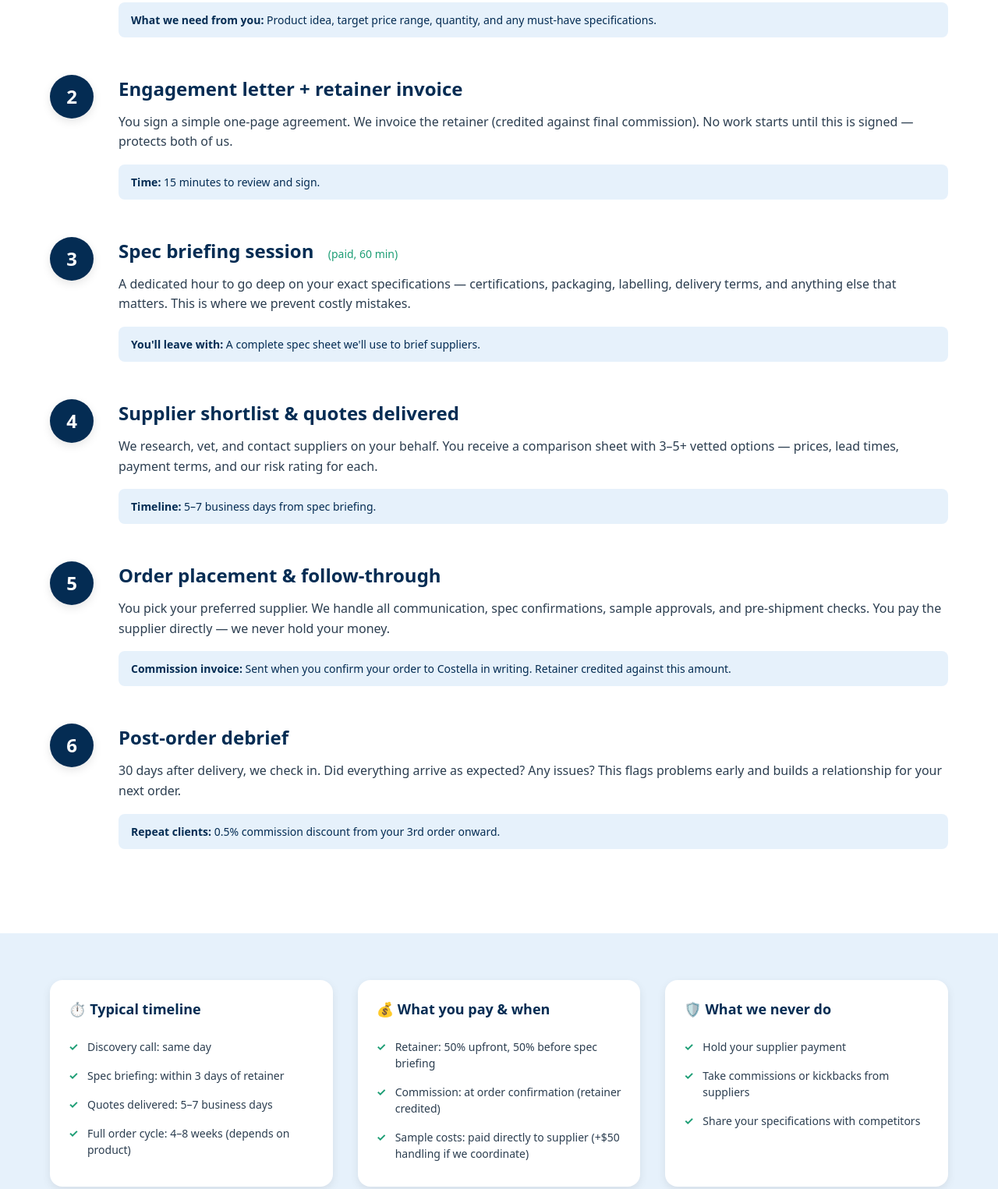
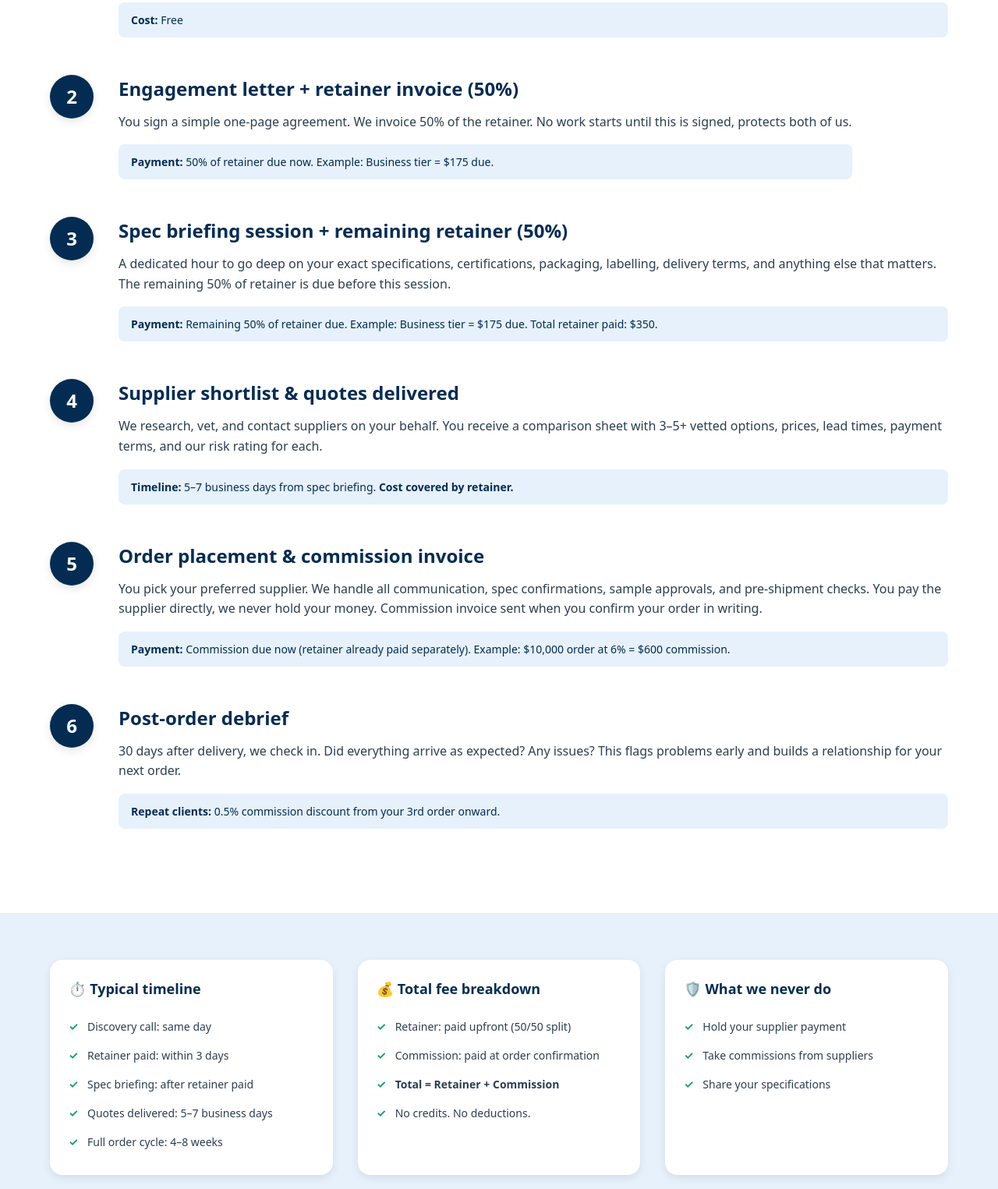
Before and after one commit to siro-devops/costella-website, a plain HTML site: page how-it-works.html in a window 1280 px wide. Shown: the part 556-2081 px from the top of the page at 78% size. Drawn offline with Linux system fonts and the light colour scheme.

Commit message:
Update how-it-works.html with new content

```diff
--- a/how-it-works.html
+++ b/how-it-works.html
@@ -13,7 +13,7 @@
         <div class="container header-container">
             <div class="logo">
                 <span class="logo-text">Costella</span>
-                <span class="logo-tagline">Sourced right. Every time.</span>
+                <span class="logo-tagline">We speak to factories so you don't have to.</span>
             </div>
             <nav>
                 <button class="mobile-menu-btn" id="mobileMenuBtn">☰</button>
@@ -47,7 +47,7 @@
                             <h3>Discovery call <span class="step-free">(free, 30 min)</span></h3>
                             <p>We hop on a call to understand your product, quantity, budget, and timeline. No pressure. No obligation. We'll recommend the right service tier for your needs.</p>
                             <div class="step-detail">
-                                <strong>What we need from you:</strong> Product idea, target price range, quantity, and any must-have specifications.
+                                <strong>Cost:</strong> Free
                             </div>
                         </div>
                     </div>
@@ -56,10 +56,10 @@
                     <div class="process-step">
                         <div class="step-number">2</div>
                         <div class="step-content">
-                            <h3>Engagement letter + retainer invoice</h3>
-                            <p>You sign a simple one-page agreement. We invoice the retainer (credited against final commission). No work starts until this is signed — protects both of us.</p>
+                            <h3>Engagement letter + retainer invoice (50%)</h3>
+                            <p>You sign a simple one-page agreement. We invoice 50% of the retainer. No work starts until this is signed, protects both of us.</p>
                             <div class="step-detail">
-                                <strong>Time:</strong> 15 minutes to review and sign.
+                                <strong>Payment:</strong> 50% of retainer due now. Example: Business tier = $175 due.
                             </div>
                         </div>
                     </div>
@@ -68,10 +68,10 @@
                     <div class="process-step">
                         <div class="step-number">3</div>
                         <div class="step-content">
-                            <h3>Spec briefing session <span class="step-free">(paid, 60 min)</span></h3>
-                            <p>A dedicated hour to go deep on your exact specifications — certifications, packaging, labelling, delivery terms, and anything else that matters. This is where we prevent costly mistakes.</p>
+                            <h3>Spec briefing session + remaining retainer (50%)</h3>
+                            <p>A dedicated hour to go deep on your exact specifications, certifications, packaging, labelling, delivery terms, and anything else that matters. The remaining 50% of retainer is due before this session.</p>
                             <div class="step-detail">
-                                <strong>You'll leave with:</strong> A complete spec sheet we'll use to brief suppliers.
+                                <strong>Payment:</strong> Remaining 50% of retainer due. Example: Business tier = $175 due. Total retainer paid: $350.
                             </div>
                         </div>
                     </div>
@@ -81,9 +81,9 @@
                         <div class="step-number">4</div>
                         <div class="step-content">
                             <h3>Supplier shortlist & quotes delivered</h3>
-                            <p>We research, vet, and contact suppliers on your behalf. You receive a comparison sheet with 3–5+ vetted options — prices, lead times, payment terms, and our risk rating for each.</p>
+                            <p>We research, vet, and contact suppliers on your behalf. You receive a comparison sheet with 3–5+ vetted options, prices, lead times, payment terms, and our risk rating for each.</p>
                             <div class="step-detail">
-                                <strong>Timeline:</strong> 5–7 business days from spec briefing.
+                                <strong>Timeline:</strong> 5–7 business days from spec briefing. <strong>Cost covered by retainer.</strong>
                             </div>
                         </div>
                     </div>
@@ -92,10 +92,10 @@
                     <div class="process-step">
                         <div class="step-number">5</div>
                         <div class="step-content">
-                            <h3>Order placement & follow-through</h3>
-                            <p>You pick your preferred supplier. We handle all communication, spec confirmations, sample approvals, and pre-shipment checks. You pay the supplier directly — we never hold your money.</p>
+                            <h3>Order placement & commission invoice</h3>
+                            <p>You pick your preferred supplier. We handle all communication, spec confirmations, sample approvals, and pre-shipment checks. You pay the supplier directly, we never hold your money. Commission invoice sent when you confirm your order in writing.</p>
                             <div class="step-detail">
-                                <strong>Commission invoice:</strong> Sent when you confirm your order to Costella in writing. Retainer credited against this amount.
+                                <strong>Payment:</strong> Commission due now (retainer already paid separately). Example: $10,000 order at 6% = $600 commission.
                             </div>
                         </div>
                     </div>
@@ -122,25 +122,27 @@
                         <h3>⏱️ Typical timeline</h3>
                         <ul>
                             <li>Discovery call: same day</li>
-                            <li>Spec briefing: within 3 days of retainer</li>
+                            <li>Retainer paid: within 3 days</li>
+                            <li>Spec briefing: after retainer paid</li>
                             <li>Quotes delivered: 5–7 business days</li>
-                            <li>Full order cycle: 4–8 weeks (depends on product)</li>
+                            <li>Full order cycle: 4–8 weeks</li>
                         </ul>
                     </div>
                     <div class="info-card">
-                        <h3>💰 What you pay & when</h3>
+                        <h3>💰 Total fee breakdown</h3>
                         <ul>
-                            <li>Retainer: 50% upfront, 50% before spec briefing</li>
-                            <li>Commission: at order confirmation (retainer credited)</li>
-                            <li>Sample costs: paid directly to supplier (+$50 handling if we coordinate)</li>
+                            <li>Retainer: paid upfront (50/50 split)</li>
+                            <li>Commission: paid at order confirmation</li>
+                            <li><strong>Total = Retainer + Commission</strong></li>
+                            <li>No credits. No deductions.</li>
                         </ul>
                     </div>
                     <div class="info-card">
                         <h3>🛡️ What we never do</h3>
                         <ul>
                             <li>Hold your supplier payment</li>
-                            <li>Take commissions or kickbacks from suppliers</li>
-                            <li>Share your specifications with competitors</li>
+                            <li>Take commissions from suppliers</li>
+                            <li>Share your specifications</li>
                         </ul>
                     </div>
                 </div>
@@ -187,7 +189,6 @@
     <script src="js/main.js"></script>
 
     <style>
-        /* Additional styles for process page */
         .process-step {
             display: flex;
             gap: 32px;
```
